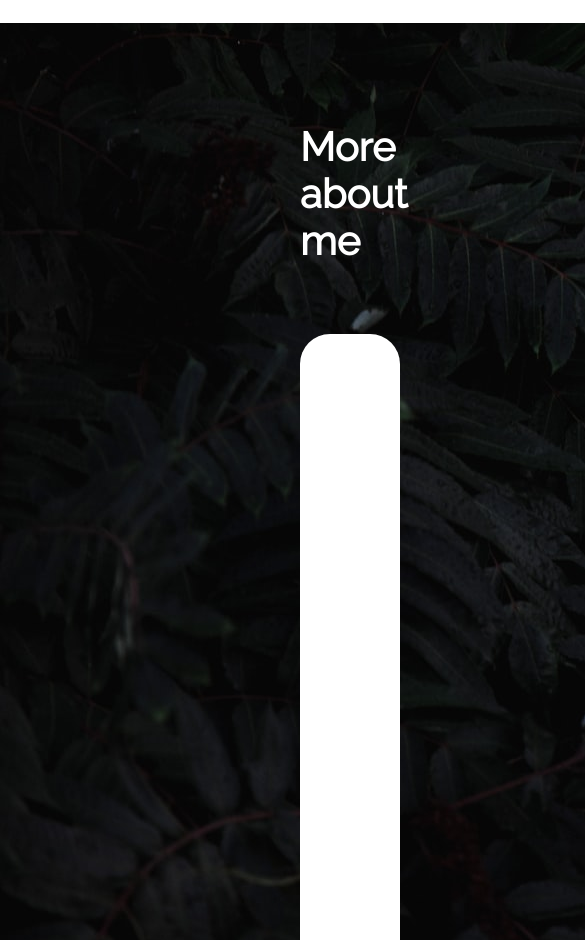
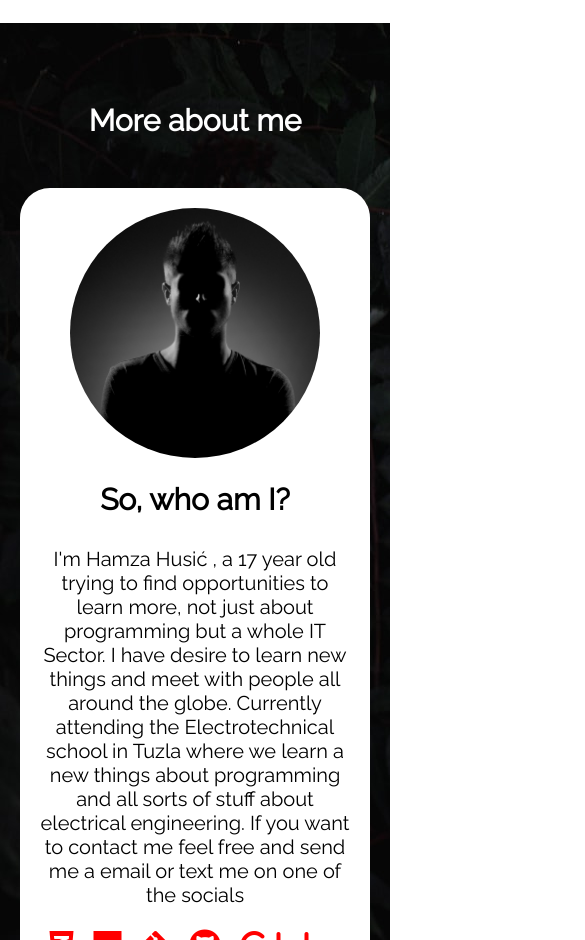
Before and after one commit to hamzahusic/hamzahusic.github.io, a plain HTML site: page index.html in a window 390 px wide. Shown: the part 1060-2000 px from the top of the page, 585 px wide, since content can reach past the window. Drawn offline with Linux system fonts and the light colour scheme.

Commit message:
Added about me section with responsive

```diff
--- a/index.html
+++ b/index.html
@@ -39,7 +39,7 @@
                     <div class="lijeva-strana">
                        <h1>Hello!</h1>
                        <h1>I am Hamza Husić</h1>
-                       <p>This is <span id="NAME">Hamza Husić</span> front-end web developer, designer and artist located in Tuzla / Bosnia and Hercegovina, looking for working around the globe and meeting new people.</p>
+                       <p>This is <span id="NAME">Hamza Husić</span> web developer, designer and artist located in Tuzla / Bosnia and Hercegovina, looking for working around the globe and meeting new people.</p>
                        <a href="#" id="more">More about me</a>
                     </div>
                     <div class="desna-strana">
@@ -87,6 +87,9 @@
                  </div>
               </div>
          </div>
+         <div class="recent-projects">
+            <h1>Some text</h1>
+         </div>
       </main>
       <script src="app.js"></script>
 </body>
--- a/style.css
+++ b/style.css
@@ -148,7 +148,7 @@ header{
     background-image: url(./img/about_me_background.jpg);
     color: white;
     align-items: center;
-    padding: 100px 300px;
+    padding: 100px 300px 150px 300px;
 }
 .about-me-naslov{
     text-align: center;
@@ -193,13 +193,18 @@ header{
 }
 
 
-
-
-
+@media all and (max-width:1650px){
+    .about-me{
+        padding: 100px 200px 150px 200px;
+    }
+}
 
 @media all and (max-width:1500px){
     .pocetna{
         padding: 150px 150px 150px 150px;
+    }
+    .about-me{
+        padding: 100px 100px 150px 100px;
     }
 }
 
@@ -214,6 +219,33 @@ header{
     .socials{
         padding: 0 50px 0 50px;
     }
+    .about-me{
+        padding: 100px 50px 150px 50px;
+    }
+    .about-me-naslov{
+        margin: 0 0 50px 0;
+        font-size: 15px;
+    }
+    .about-me-section{
+        padding: 50px;
+    }
+    .about-me-pic img{
+        height: 400px;
+    }
+    .about-me-text {
+        width: 50%;
+        font-size: 25px;
+    }
+    .about-me-h2{
+        margin: 0 0 20px 0;
+    }
+    .about-me-text-p{
+        margin: 30px 0 0 0;
+        font-size: 18px;
+    }
+    .about-me-lang{
+        font-size: 35px;
+    }
 }
 
 @media all and (max-width:1100px){
@@ -227,6 +259,47 @@ header{
     }
     header{
         margin-bottom: 50px;
+    }
+    .about-me{
+        padding: 100px 50px 150px 50px;
+        text-align: center;
+    }
+    .about-me-naslov{
+        margin: 0 0 50px 0;
+        font-size: 15px;
+    }
+    .about-me-section{
+        display: flex;
+        flex-direction: column;
+        padding: 50px;
+        border-radius: 30px;
+    }
+    .about-me-pic img{
+        height: 350px;
+        border-radius: 50%;
+    }
+    .about-me-text {
+        width: 100%;
+    }
+    .about-me-h2{
+        font-size: 20px;
+        margin: 0 0 20px 0;
+        padding-top: 20px;
+    }
+    .about-me-text-p{
+        margin: 30px 0 0 0;
+        font-size: 16px;
+    }
+    .about-me-lang{
+        justify-content: center;
+        font-size: 32px;
+    }
+    .about-me-lang p{
+        padding: 20px 20px 0 0;
+    }
+    #aristotle-quote{
+        padding: 30px 0 0 0;
+        font-size: 25px;
     }
 }
 
@@ -285,6 +358,41 @@ header{
         margin: 30px 0 50px 0;
         font-size: 25px;
     }
+    .about-me{
+        padding: 100px 50px 150px 50px;
+    }
+    .about-me-naslov{
+        margin: 0 0 50px 0;
+        font-size: 15px;
+    }
+    .about-me-section{
+        padding: 50px;
+    }
+    .about-me-pic img{
+        height: 300px;
+    }
+    .about-me-text {
+        width: 100%;
+    }
+    .about-me-h2{
+        font-size: 20px;
+        margin: 0 0 20px 0;
+    }
+    .about-me-text-p{
+        margin: 30px 0 0 0;
+        font-size: 20px;
+    }
+    .about-me-lang{
+        justify-content: center;
+        font-size: 32px;
+    }
+    .about-me-lang p{
+        padding: 20px 20px 0 0;
+    }
+    #aristotle-quote{
+        padding: 30px 0 0 0;
+        font-size: 22px;
+    }
 }
 
 @media all and (max-width:500px){
@@ -327,6 +435,41 @@ header{
     #contact{
         padding: 20px 130px;
     }
+    .about-me{
+        padding: 80px 20px 100px 20px;
+    }
+    .about-me-naslov{
+        margin: 0 0 50px 0;
+        font-size: 15px;
+    }
+    .about-me-section{
+        padding: 20px;
+    }
+    .about-me-pic img{
+        height: 300px;
+    }
+    .about-me-text {
+        width: 100%;
+    }
+    .about-me-h2{
+        font-size: 20px;
+        margin: 0 0 20px 0;
+    }
+    .about-me-text-p{
+        margin: 30px 0 0 0;
+        font-size: 20px;
+    }
+    .about-me-lang{
+        justify-content: center;
+        font-size: 32px;
+    }
+    .about-me-lang p{
+        padding: 20px 20px 0 0;
+    }
+    #aristotle-quote{
+        padding: 30px 0 0 0;
+        font-size: 22px;
+    }
 }
 @media all and (max-width:460px) {
     .pocetna{
@@ -337,3 +480,8 @@ header{
         padding: 11px;
     }
 }
+@media all and (max-width:390px){
+    .about-me-pic img{
+        height: 250px;
+    }
+}
```
